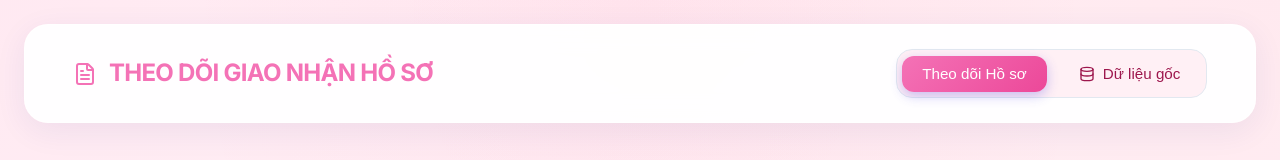
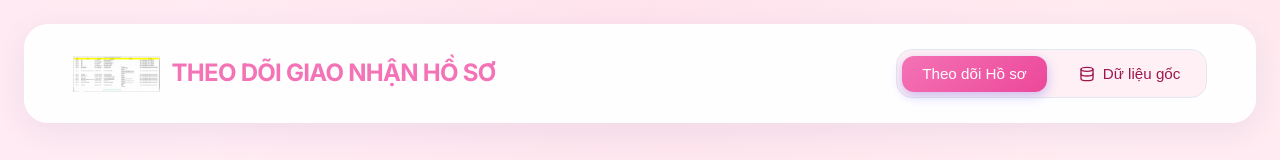
Before and after one commit to nhuquyenttn96/hiree-doc, a React (Vite) app: page / in a window 1280 px wide. Shown: the top 160 px of the page. Built offline with nearby package versions, Linux system fonts and the light colour scheme; no server answers; the database is empty.

Commit message:
feat: add hello kitty logo to navbar

```diff
--- a/src/components/Navbar.jsx
+++ b/src/components/Navbar.jsx
@@ -4,7 +4,7 @@ export default function Navbar({ activeTab, setActiveTab }) {
   return (
     <nav className="navbar glass">
       <div className="navbar-brand">
-        <FileText color="var(--primary)" />
+        <img src="/hello-kitty.png" alt="Hello Kitty" style={{ height: '36px', objectFit: 'contain' }} />
         <span>THEO DÕI <br className="mobile-break" /> GIAO NHẬN HỒ SƠ</span>
       </div>
       <div className="nav-links">
--- a/src/pages/Dashboard.jsx
+++ b/src/pages/Dashboard.jsx
@@ -484,7 +484,14 @@ export default function Dashboard() {
                           </span>
                         </td>
                         <td style={{ fontSize: '0.9rem' }}>
-                          <div style={{ marginBottom: '0.25rem' }}><span style={{ color: 'var(--text-muted)' }}>Scan:</span> {doc.isScanned ? '✅ Đã scan' : '⏳ Chưa'}</div>
+                          <div style={{ marginBottom: '0.25rem' }}>
+                            <span style={{ color: 'var(--text-muted)' }}>Scan:</span>{' '}
+                            {doc.isScanned ? (
+                              <span style={{ color: '#059669', fontWeight: 600 }}>✅ Đã scan</span>
+                            ) : (
+                              <span style={{ color: '#ea580c', background: '#ffedd5', padding: '0.15rem 0.4rem', borderRadius: '4px', fontWeight: 600, fontSize: '0.8rem' }}>⏳ Chưa</span>
+                            )}
+                          </div>
                           {(doc.isStored || doc.storageLocation) && (
                             <div>
                               <span style={{ color: 'var(--text-muted)' }}>Vị trí:</span>{' '}
```
Also changed, not shown: public/hello-kitty.png (added).
